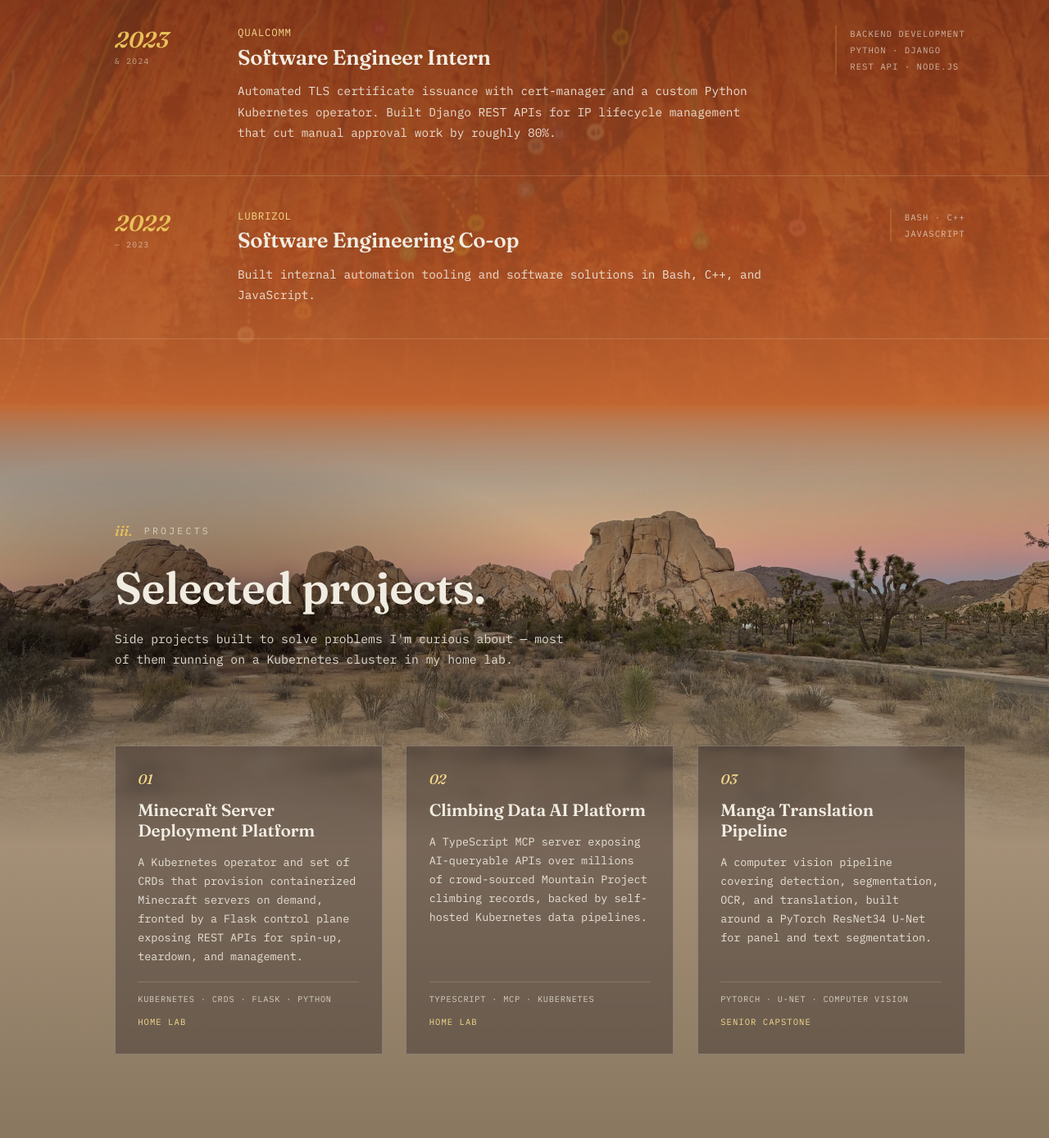
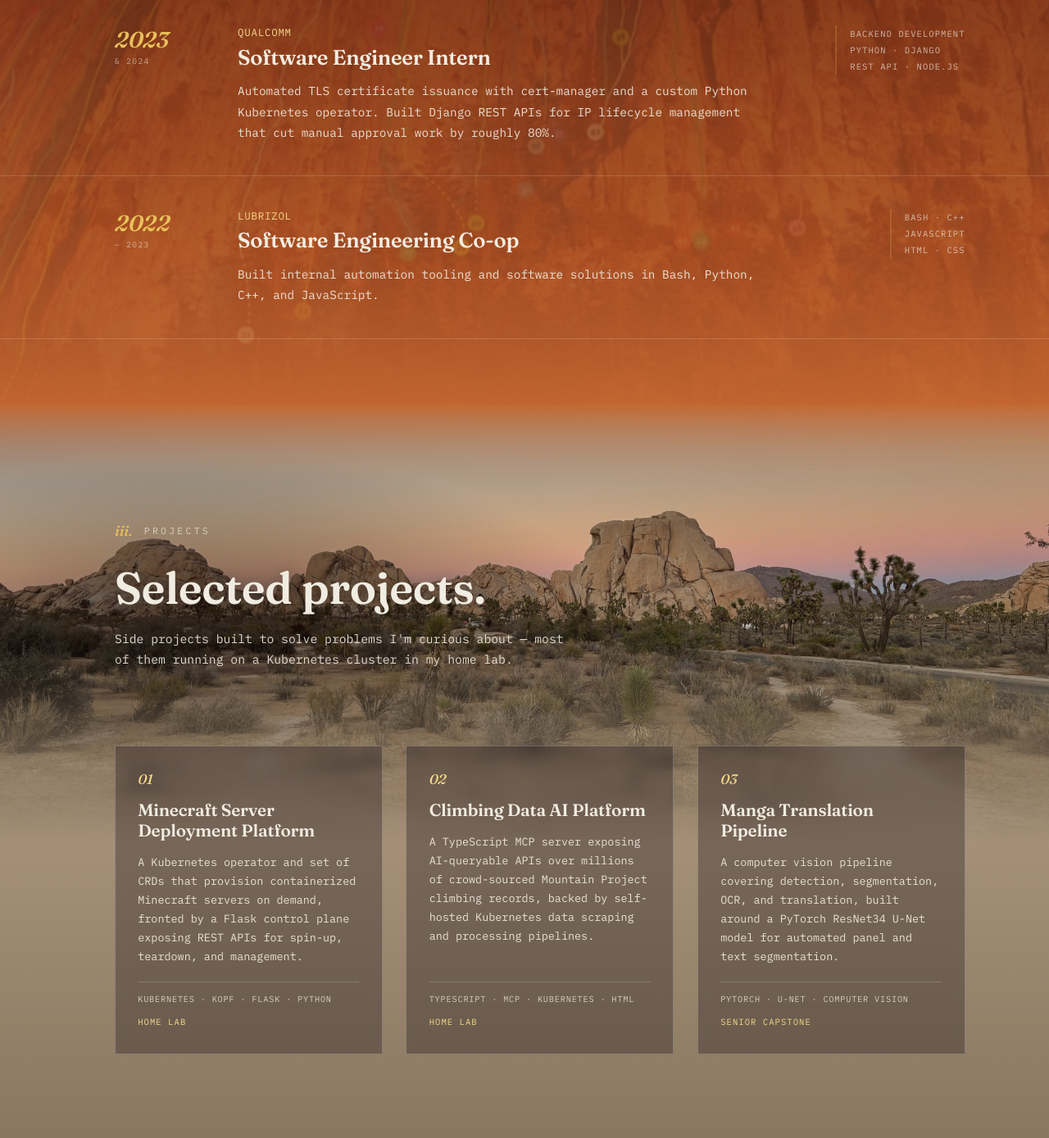
Before and after one commit to erikjearl/erikjearl.com, a React (Vite) app: page / in a window 1280 px wide. Shown: the part 2539-3928 px from the top of the page at 82% size. Built offline with nearby package versions, Linux system fonts and the light colour scheme.

Commit message:
job descriptions

```diff
--- a/index.html
+++ b/index.html
@@ -4,9 +4,9 @@
   <meta charset="UTF-8" />
   <meta name="viewport" content="width=device-width, initial-scale=1" />
   <title>Erik J. Earl</title>
-  <meta name="description" content="Erik J. Earl — software engineer. Building scalable platforms, CI/CD systems, and cloud-native infrastructure at Applied Materials." />
+  <meta name="description" content="Erik J. Earl — software engineer. Building scalable platforms, CI/CD systems, and cloud-native infrastructure." />
   <meta property="og:title" content="Erik J. Earl" />
-  <meta property="og:description" content="Building scalable platforms, CI/CD systems, and cloud-native infrastructure at Applied Materials." />
+  <meta property="og:description" content="Building scalable platforms, CI/CD systems, and cloud-native infrastructure." />
   <meta property="og:type" content="website" />
   <meta property="og:url" content="https://erikjearl.com" />
   <meta property="og:image" content="https://erikjearl.com/assets/elcap.jpg" />
--- a/src/content/jobs.ts
+++ b/src/content/jobs.ts
@@ -37,7 +37,7 @@ export const jobs: Job[] = [
     yearNote: '— 2023',
     company: 'Lubrizol',
     title: 'Software Engineering Co-op',
-    description: 'Built internal automation tooling and software solutions in Bash, C++, and JavaScript.',
-    stack: ['Bash · C++', 'JavaScript'],
+    description: 'Built internal automation tooling and software solutions in Bash, Python, C++, and JavaScript.',
+    stack: ['Bash · C++', 'JavaScript', 'HTML · CSS'],
   },
 ];
--- a/src/content/projects.ts
+++ b/src/content/projects.ts
@@ -11,20 +11,20 @@ export const projects: Project[] = [
     num: '01',
     title: 'Minecraft Server Deployment Platform',
     description: 'A Kubernetes operator and set of CRDs that provision containerized Minecraft servers on demand, fronted by a Flask control plane exposing REST APIs for spin-up, teardown, and management.',
-    stack: 'Kubernetes · CRDs · Flask · Python',
+    stack: 'Kubernetes · KOPF · Flask · Python',
     context: 'Home lab',
   },
   {
     num: '02',
     title: 'Climbing Data AI Platform',
-    description: 'A TypeScript MCP server exposing AI-queryable APIs over millions of crowd-sourced Mountain Project climbing records, backed by self-hosted Kubernetes data pipelines.',
-    stack: 'TypeScript · MCP · Kubernetes',
+    description: 'A TypeScript MCP server exposing AI-queryable APIs over millions of crowd-sourced Mountain Project climbing records, backed by self-hosted Kubernetes data scraping and processing pipelines.',
+    stack: 'TypeScript · MCP · Kubernetes · HTML',
     context: 'Home lab',
   },
   {
     num: '03',
     title: 'Manga Translation Pipeline',
-    description: 'A computer vision pipeline covering detection, segmentation, OCR, and translation, built around a PyTorch ResNet34 U-Net for panel and text segmentation.',
+    description: 'A computer vision pipeline covering detection, segmentation, OCR, and translation, built around a PyTorch ResNet34 U-Net model for automated panel and text segmentation.',
     stack: 'PyTorch · U-Net · Computer Vision',
     context: 'Senior capstone',
   },
```
